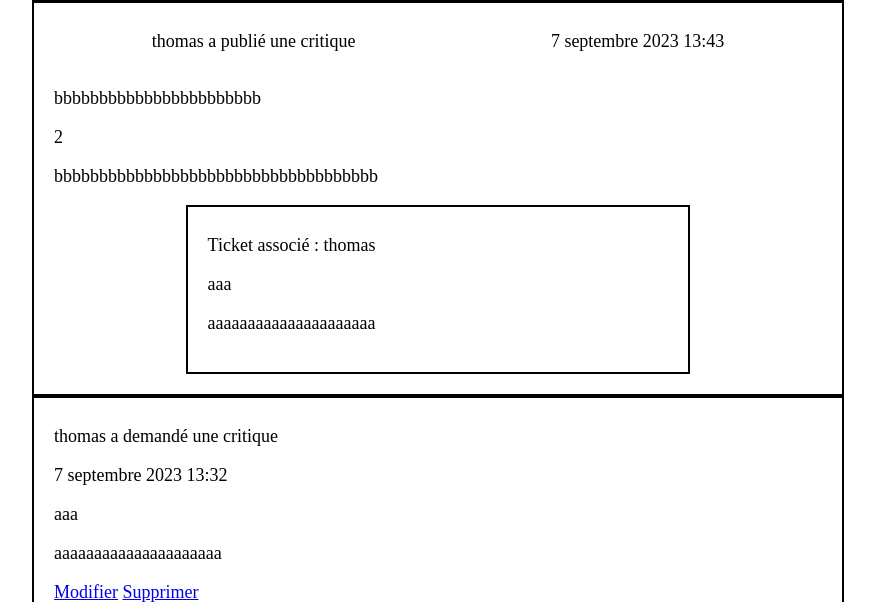
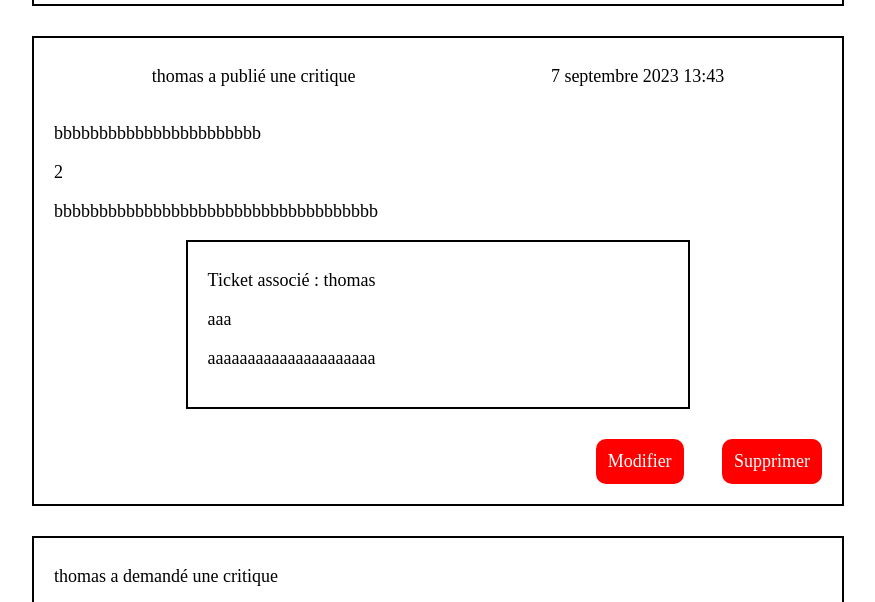
Before and after one commit to Thomas-Savelli/LITRevu, a Django app: page /user/posts/ in a window 1280 px wide; the page is wider, and only the part inside the window is pictured. Shown: the part 746-1348 px from the top of that part, without its empty margins (202-1077 px from the left). Run offline with Django 4.2, Linux system fonts and the light colour scheme; a user stored in the database is signed in; data comes from the database, SQL or seed files in the repository; both versions use the stored data as it was after the commit.

Commit message:
Résolution de bugs techniques et d'affichage + Agencement du design

```diff
--- a/authentication/templates/authentication/login.html
+++ b/authentication/templates/authentication/login.html
@@ -11,7 +11,7 @@
         <form method="post">
             {{ form.as_p }}
             {% csrf_token %}
-            <button type="submit">Se connecter</button>
+            <button type="submit" class="button_comeback">Se connecter</button>
         </form>
     </div>
 </div>
--- a/authentication/templates/authentication/signup.html
+++ b/authentication/templates/authentication/signup.html
@@ -8,6 +8,6 @@
         {{ form.as_p }}
         {% csrf_token %}
         <button type="submit">S'inscrire</button>
-        <p class="sinon_login">Ou alors <a href="{% url 'login' %}">connectez-vous !</a></p>
+        <p class="sinon_login">Ou alors <a href="{% url 'login' %}" class="button_comeback">connectez-vous !</a></p>
     </form>
 {% endblock content %}
--- a/reviews_app/templates/reviews_app/create_critique_post.html
+++ b/reviews_app/templates/reviews_app/create_critique_post.html
@@ -1,7 +1,7 @@
 {% extends 'base.html' %}
 {% block content %}
     <h2> Créer une critique </h2>
-            <form method="post" enctype="multipart/form-data" class="critique_form">
+            <form method="post" enctype="multipart/form-data" class="ticket_form">
             <div class="post_ticket">
                 <h3>Livre/Article<h3>
                 {{ ticket_form.as_p }}
--- a/reviews_app/templates/reviews_app/edit_critique.html
+++ b/reviews_app/templates/reviews_app/edit_critique.html
@@ -6,5 +6,5 @@
         {{ form.as_p }}
         <button type="submit">Enregistrer</button>
     </form>
-    <a href="{% url 'user_posts' %}">Retour à vos posts</a>
+    <a href="{% url 'user_posts' %}" class="button_comeback">Retour à vos posts</a>
 {% endblock %}
--- a/reviews_app/templates/reviews_app/edit_ticket.html
+++ b/reviews_app/templates/reviews_app/edit_ticket.html
@@ -1,10 +1,10 @@
 {% extends 'base.html' %}
 {% block content %}
     <h2>Modifier le ticket</h2>
-    <form method="post" enctype="multipart/form-data" class="critique_form">
+    <form method="post" enctype="multipart/form-data" class="ticket_form">
         {% csrf_token %}
         {{ form.as_p }}
         <button type="submit">Enregistrer</button>
     </form>
-    <a href="{% url 'user_posts' %}">Retour à vos posts</a>
+    <a href="{% url 'user_posts' %}" class="button_comeback">Retour à vos posts</a>
 {% endblock %}
--- a/reviews_app/templates/reviews_app/home.html
+++ b/reviews_app/templates/reviews_app/home.html
@@ -17,8 +17,8 @@
                 {% if instance.image %}
                     <img src="{{ instance.image.url }}">
                 {% endif %}
-                <p><a href="{% url 'create_critique_from_ticket' ticket_id=instance.id %}">Créer une critique</a></p>
-            </div>
+                    <p><a href="{% url 'create_critique_from_ticket' ticket_id=instance.id %}">Créer une critique</a></p>
+                </div>
         {% endif %}
 
         {% if instance|model_type == 'Critique' %}
@@ -31,7 +31,7 @@
                 <p>{{ instance.note }}</p>
                 <p>{{ instance.body }}</p>
                 <div class="post_ticket">
-                    <p>Ticket associé :</p>
+                    <p>Ticket associé : {{ instance.ticket.uploader }}</p>
                     <p>{{ instance.ticket.title }}</p>
                     <p>{{ instance.ticket.description }}</p>
                         {% if instance.ticket.image %}
--- a/reviews_app/templates/reviews_app/ticket_create.html
+++ b/reviews_app/templates/reviews_app/ticket_create.html
@@ -2,7 +2,7 @@
 {% block content %}
     <h2>Créer un Ticket</h2>
     <div class="post_ticket">
-        <form method="post" enctype='multipart/form-data' class="ticket-form">
+        <form method="post" enctype='multipart/form-data' class="ticket_form">
             {{ ticket_form.as_p }}
             {% csrf_token %}
             <button type="submit">Publier</button>
--- a/reviews_app/templates/reviews_app/user_posts.html
+++ b/reviews_app/templates/reviews_app/user_posts.html
@@ -14,12 +14,14 @@
             {% if instance.image %}
                 <img src="{{ instance.image.url }}">
             {% endif %}
-            <a href="{% url 'ticket_edit' ticket_id=instance.id %}">Modifier</a>
-            <a href="{% url 'ticket_delete' ticket_id=instance.id %}">Supprimer</a>
+            <div class="button_post_action">
+                {% if instance.id not in tickets_with_critique %}
+                    <p><a href="{% url 'create_critique_from_ticket' ticket_id=instance.id %}" class="button_create_critique">Créer une critique</a></p>
+                {% endif %}
+                <a href="{% url 'ticket_edit' ticket_id=instance.id %}">Modifier</a>
+                <a href="{% url 'ticket_delete' ticket_id=instance.id %}">Supprimer</a>
+            </div>
 
-            {% if instance.id not in tickets_with_critique %}
-                <p><a href="{% url 'create_critique_from_ticket' ticket_id=instance.id %}">Créer une critique</a></p>
-            {% endif %}
 
         </div>
     {% endif %}
@@ -42,6 +44,10 @@
                     {% endif %}
                 </p>
             </div>
+            <div class="button_post_action">
+                <a href="{% url 'critique_edit' critique_id=instance.id %}">Modifier</a>
+                <a href="{% url 'critique_delete' critique_id=instance.id %}">Supprimer</a>
+            </div>
         </div>
         {% endif %}
 {% endfor %}
--- a/reviews_app/views.py
+++ b/reviews_app/views.py
@@ -12,8 +12,6 @@ from authentication.models import User
 
 @login_required
 def home(request):
-    # critiques = models.Critique.objects.filter(
-    #     Q(contributors__in=request.user.follows.all()) | Q(note=True))
     tickets = models.Ticket.objects.filter(uploader__in=request.user.follows.all())
     critiques = models.Critique.objects.filter(
         Q(contributors__in=request.user.follows.all()) | Q(ticket__in=tickets)
@@ -158,13 +156,8 @@ def delete_critique(request, critique_id):
 @login_required
 def user_posts(request):
     user = request.user
-    print("Utilisateur connecté :", user)  # Ajoutez cette ligne
-
     user_tickets = models.Ticket.objects.filter(uploader=user)
-    print("Tickets de l'utilisateur :", user_tickets)  # Ajoutez cette ligne
-
     user_critiques = models.Critique.objects.filter(author=user)
-    print("Critiques de l'utilisateur :", user_critiques)  # Ajoutez cette ligne
 
     # Créez une liste pour stocker les IDs des tickets pour lesquels l'utilisateur a créé une critique
     tickets_with_critique = []
@@ -178,9 +171,6 @@ def user_posts(request):
     # Créez une liste qui combine les critiques et les tickets de l'utilisateur
     critiques_and_tickets = sorted(chain(user_critiques, user_tickets),
                                    key=lambda instance: instance.time_created, reverse=True)
-
-    for instance in critiques_and_tickets:
-        print("ID de l'instance :", instance.id)  # Ajoutez cette ligne
 
     context = {
         'critiques_and_tickets': critiques_and_tickets,
--- a/static/main.css
+++ b/static/main.css
@@ -112,9 +99,91 @@ body {
   border-radius: 5px;
 }
 
+.button_post_action {
+  display: flex;
+  flex-direction: row;
+  align-items: center;
+  justify-content: right;
+  gap: 5%;
+}
+
+.button_post_action a {
+  text-decoration: none;
+  border: red solid 2px;
+  border-radius: 10px;
+  padding: 10px 10px 10px 10px;
+  background-color: red;
+  color: white;
+}
+
+.button_post_action a:hover {
+  color: red;
+  background-color: white;
+  border: red solid 2px;
+}
+
+.button_post_action a:active {
+  color: white;
+  background-color: red;
+}
+
+.button_post_action .button_create_critique {
+  background-color: #C8841C;
+  border: #C8841C solid 2px;
+}
+
+.button_post_action .button_create_critique:hover {
+  color: #C8841C;
+  background-color: white;
+  border: #C8841C solid 2px;
+}
+
+.button_post_action .button_create_critique:active {
+  color: white;
+  background-color: #C8841C;
+  border: #C8841C solid 2px;
+}
+
+button[type='submit'] {
+  color: white;
+  background-color: red;
+  font-size: 20px;
+  padding: 10px 10px 10px 10px;
+  border: red;
+  border-radius: 10px;
+}
+
+input[type="file"] {
+  width: 100%;
+  height: 10%;
+  font-size: 20px;
+}
+
+.button_comeback {
+  text-decoration: none;
+  text-align: center;
+  font-size: 20px;
+  color: #C8841C;
+  margin-bottom: 20px;
+}
+
+#main {
+  display: flex;
+  flex-direction: column;
+}
+
+#main h2 {
+  font-family: "Special Elite", cursive;
+  color: #C8841C;
+  text-align: center;
+  font-size: 30px;
+  margin-top: 3%;
+}
+
 .post_ticket {
   margin-left: auto;
   margin-right: auto;
+  margin-bottom: 30px;
   width: 60%;
   height: auto;
   font-size: 18px;
@@ -129,12 +198,17 @@ body {
 }
 
 .post_ticket img {
-  width: 40%;
+  width: 20%;
   height: auto;
 }
 
-.post_critique {
-  width: 80%;
+.post_ticket a {
+  text-decoration: none;
+  border: red solid 2px;
+  border-radius: 10px;
+  padding: 10px 10px 10px 10px;
+  background-color: red;
+  color: white;
 }
 
 /* forms.scss */
--- a/static/scss/Layout/_base.scss
+++ b/static/scss/Layout/_base.scss
@@ -12,7 +12,7 @@
         font-family: $fontfamily_principal;
     }
     nav{
-        margin-left: 52%;
+        margin-left: 42%;
         ul{
             list-style: none;
             display: flex;
--- /dev/null
+++ b/static/scss/Layout/_button.scss
@@ -0,0 +1,80 @@
+.link_create {
+    display: flex;
+    flex-direction: row;
+    align-items: center;
+    justify-content: center;
+    margin-top: 3%;
+    margin-bottom: 3%;
+    gap: 20%;
+    a {
+        text-decoration: none;
+        font-size: $fontsize_button;
+        padding: 10px 20px 10px 20px;
+        border: $background_color solid 2px;
+        background-color: $background_color;
+        color: $color_base;
+        border-radius: 5px;
+    }
+}
+
+.button_post_action{
+    display: flex;
+    flex-direction: row;
+    align-items: center;
+    justify-content: right;
+    gap: 5%;
+    a{
+        text-decoration: none;
+        border: $color_base_3 solid 2px;
+        border-radius: 10px;
+        padding: 10px 10px 10px 10px;
+        background-color: $color_base_3;
+        color: $color_base;
+        &:hover{
+            color: $color_base_3;
+            background-color: $color_base;
+            border: $color_base_3 solid 2px;
+        }
+        &:active{
+            color: $color_base;
+            background-color: $color_base_3;
+        }
+    }
+    .button_create_critique{
+        background-color: $background_color;
+        border: $background_color solid 2px;
+        &:hover{
+            color: $background_color;
+            background-color: $color_base;
+            border: $background_color solid 2px;
+        }
+        &:active{
+            color: $color_base;
+            background-color: $background_color;
+            border: $background_color solid 2px;
+        }
+    }
+}
+
+button[type='submit']{
+    color: $color_base;
+    background-color: $color_base_3;
+    font-size: $fontsize_button;
+    padding: 10px 10px 10px 10px;
+    border: $color_base_3;
+    border-radius: 10px;
+}
+
+input[type="file"] {
+    width: 100%;
+    height: 10%;
+    font-size: $fontsize_button;
+}
+
+.button_comeback{
+    text-decoration: none;
+    text-align: center;
+    font-size: $fontsize_button;
+    color: $background_color;
+    margin-bottom: 20px;
+}
--- a/static/scss/Layout/_forms.scss
+++ b/static/scss/Layout/_forms.scss
@@ -184,10 +184,16 @@ textarea {
         align-self: flex-end; // Pour aligner le bouton à l'extrémité droite
         margin-bottom: 25px;
     }
+}
 
-    input[type="file"] {
-        width: 20%;
-        height: 10%;
-        font-size: 18px;
-    }
+.form_delete{
+    display: flex;
+    flex-direction: column;
+    align-items: center;
+    justify-content: center;
+    border: $color_base_2 solid 2px;
+    width: 50%;
+    margin: auto;
+    margin-top: 20px;
+    margin-bottom: 20px;
 }
--- a/static/scss/Layout/_home.scss
+++ b/static/scss/Layout/_home.scss
@@ -10,28 +10,10 @@
     }
 }
 
-.link_create {
-    display: flex;
-    flex-direction: row;
-    align-items: center;
-    justify-content: center;
-    margin-top: 3%;
-    margin-bottom: 3%;
-    gap: 20%;
-    a {
-        text-decoration: none;
-        font-size: $fontsize_button;
-        padding: 10px 20px 10px 20px;
-        border: $background_color solid 2px;
-        background-color: $background_color;
-        color: $color_base;
-        border-radius: 5px;
-    }
-}
-
 .post_ticket{
     margin-left: auto;
     margin-right: auto;
+    margin-bottom: 30px;
     width: 60%;
     height: auto;
     font-size: $fontsize_text;
@@ -43,11 +25,15 @@
         justify-content: space-around;
     }
     img{
-        width:40%;
+        width:20%;
         height: auto;
     }
+    a{
+        text-decoration: none;
+        border: $color_base_3 solid 2px;
+        border-radius: 10px;
+        padding: 10px 10px 10px 10px;
+        background-color: $color_base_3;
+        color: $color_base;
+    }
 }
-
-.post_critique{
-    width: 80%;
-}
--- a/static/scss/Utils/_variables.scss
+++ b/static/scss/Utils/_variables.scss
@@ -1,7 +1,9 @@
 // Variables pour les couleurs de l'application
 $color_base : white;
+$color_base_2 : black;
+$color_base_3 : red;
+$color_border : black;
 $background_color : #C8841C;
-$color_border : black;
 
 // Varaibles pour les polices de l'application
 $fontfamily_principal : 'Special Elite', cursive;
--- a/static/scss/main.scss
+++ b/static/scss/main.scss
@@ -1,6 +1,7 @@
 @import "./Utils/variables";
 @import "./Layout/body";
 @import "./Layout/base";
+@import "./Layout/button";
 @import "./Layout/home";
 @import "./Layout/forms";
 @import "./Layout/userfollow";
```
Also changed, not shown: other parts of static/main.css (+11 -18 lines), reviews_app/templates/reviews_app/critique_delete.html (+8 -6 lines), reviews_app/templates/reviews_app/ticket_delete.html (+8 -6 lines), db.sqlite3.
